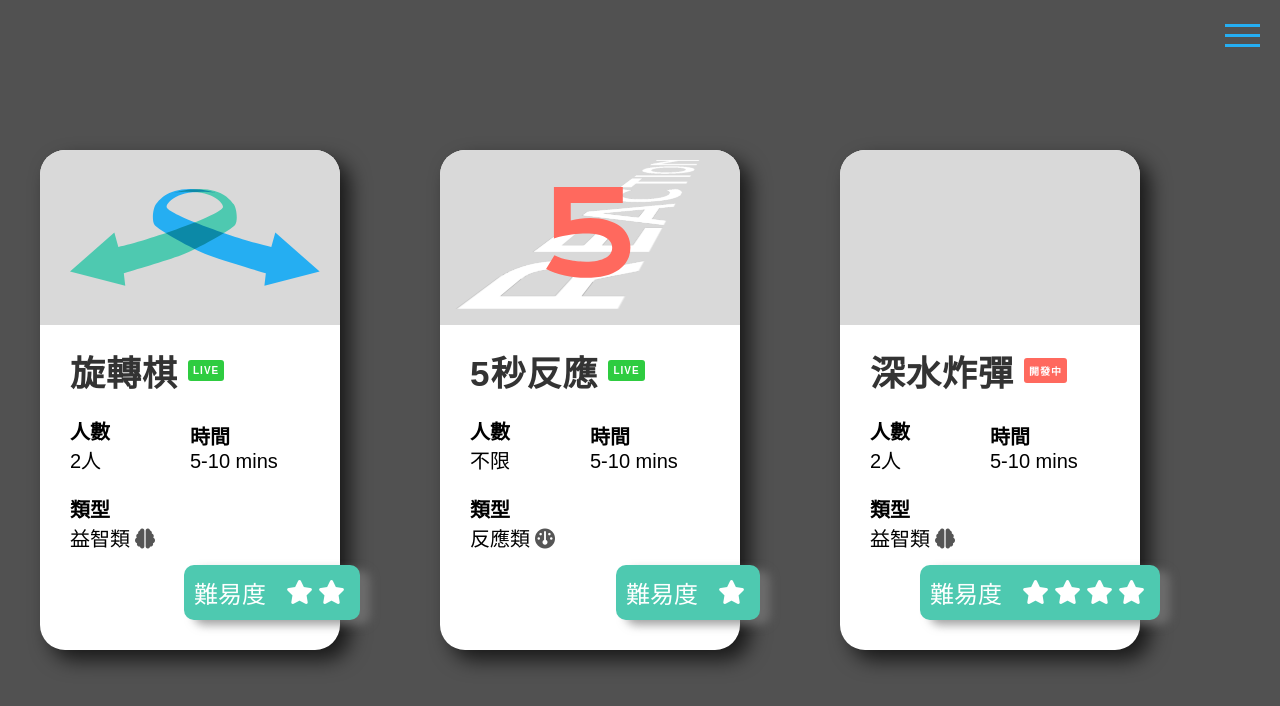
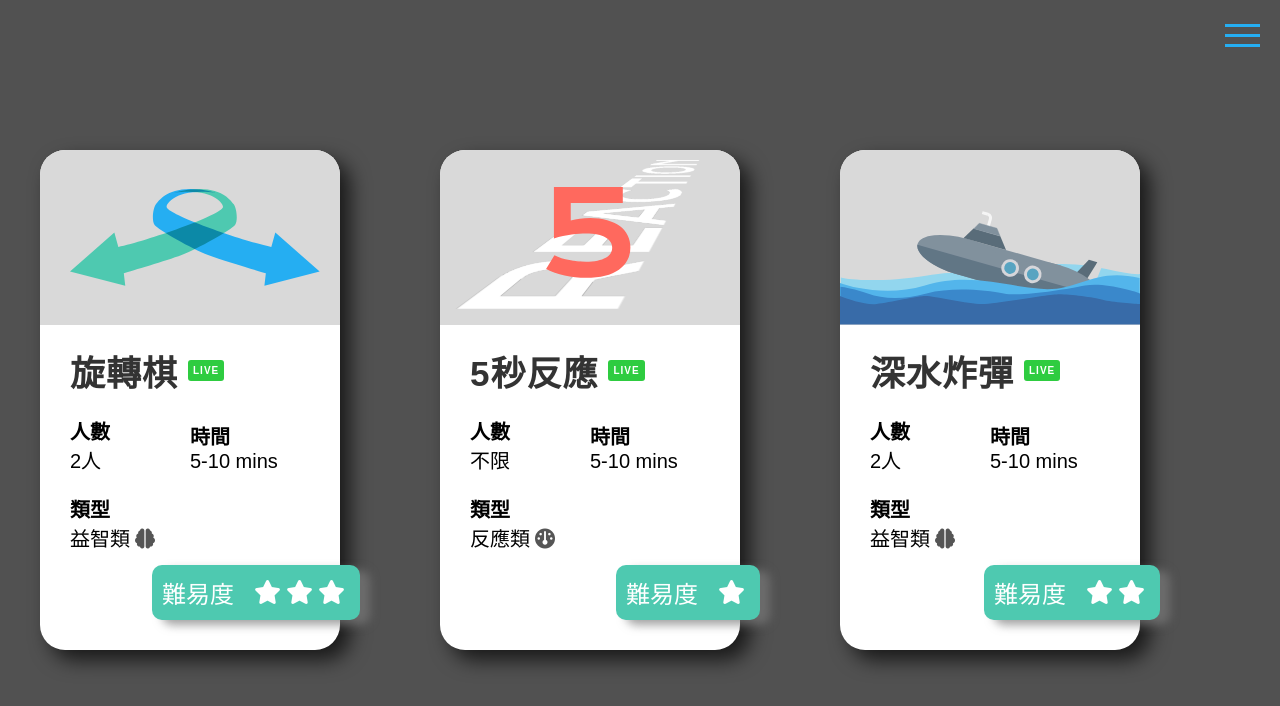
Before and after one commit to tidaohuang/react-game, a React (Vite) app: page / in a window 1280 px wide. Shown: the top 706 px of the page. Built offline with nearby package versions, Linux system fonts and the light colour scheme.

Commit message:
update bomb game logo

```diff
--- a/src/components/HomePage.tsx
+++ b/src/components/HomePage.tsx
@@ -45,6 +45,7 @@ export default function HomePage() {
                             <div className="stars">
                                 <i className="fa-solid fa-star"></i>
                                 <i className="fa-solid fa-star"></i>
+                                <i className="fa-solid fa-star"></i>
                             </div>
                         </div>
 
@@ -88,15 +89,15 @@ export default function HomePage() {
 
                     </div>
                 </div>
-                <div className="game-card" onClick={() => alert('開發中')}>
-                    <div className="game-card-top">
-                        {/* <img src="rotate-game-logo.svg" className="game-card-logo" /> */}
+                <div className="game-card" onClick={() => window.location.href = navbarStore.getUrl(PAGE.Bomb)}>
+                    <div className="game-card-top bomb-card-top">
+                        <img src="bomb-game-logo.svg" className="game-card-logo bomb-logo" />
                     </div>
                     <div className="game-card-bottom">
                         <div className="game-title">
                             深水炸彈
-                            <div className="tag dev">
-                                開發中
+                            <div className="tag green">
+                                LIVE
                             </div>
                         </div>
 
@@ -122,8 +123,6 @@ export default function HomePage() {
                             <div className="stars">
                                 <i className="fa-solid fa-star"></i>
                                 <i className="fa-solid fa-star"></i>
-                                <i className="fa-solid fa-star"></i>
-                                <i className="fa-solid fa-star"></i>
                             </div>
                         </div>
 
--- a/src/components/NavBarContainer.tsx
+++ b/src/components/NavBarContainer.tsx
@@ -27,7 +27,7 @@ export default observer(function NavBarContainer() {
                     <a href={navbarStore.getUrl(PAGE.FiveSeconds)} className="nav-link">5秒反應</a>
                 </li>
                 <li className="nav-item">
-                    <a href={navbarStore.getUrl(PAGE.Bomb)} className="nav-link">海戰棋</a>
+                    <a href={navbarStore.getUrl(PAGE.Bomb)} className="nav-link">深水炸彈</a>
                 </li>
             </ul>
         </nav>
--- a/src/styles/style-bomb.css
+++ b/src/styles/style-bomb.css
@@ -4,6 +4,16 @@
     border-radius: 50%;
 }
 
+.bomb-card-top {
+    padding: 0;
+    position: relative;
+}
+
+.game-card-logo.bomb-logo {
+    position: absolute;
+    width: 100%;
+    bottom: 0;
+}
 
 .container.bomb {
     background-color: #01263d;
```
Also changed, not shown: public/bomb-game-logo.svg (added).
